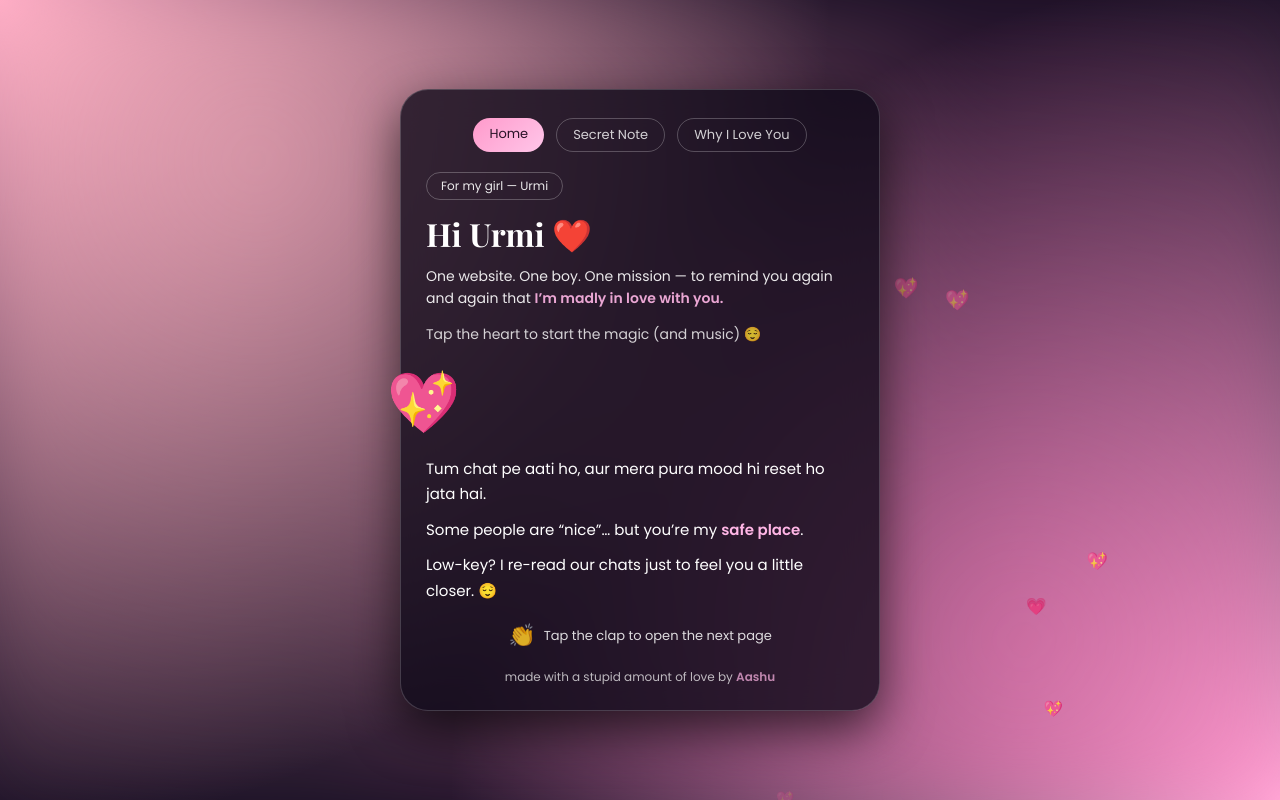
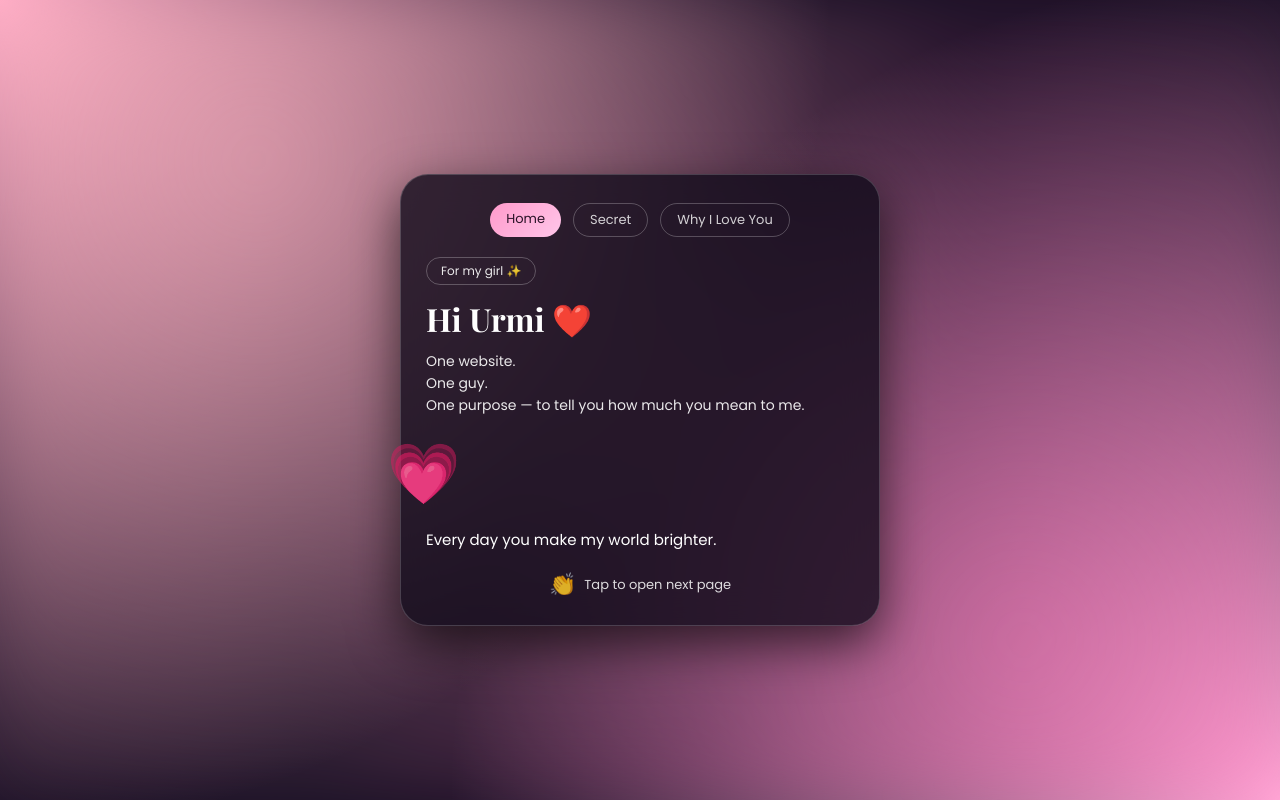
Before and after one commit to aashuie/urmie, a plain HTML site: page index.html in a window 1280 px wide. Drawn offline with nearby package versions, Linux system fonts and the light colour scheme.

Commit message:
Update index.html

```diff
--- a/index.html
+++ b/index.html
@@ -2,120 +2,46 @@
 <html lang="en">
 <head>
     <meta charset="UTF-8">
+    <meta name="viewport" content="width=device-width, initial-scale=1.0">
     <title>For Urmi ❤️</title>
-    <meta name="viewport" content="width=device-width, initial-scale=1">
     <link rel="stylesheet" href="style.css">
 </head>
 <body>
 
-<div class="hearts-area"></div>
+<div class="card">
 
-<div id="loader" class="loader">
-    <div class="loader-title">For Urmi ❤️</div>
-    <div class="loader-sub">Loading extra pyaar just for you…</div>
-</div>
-
-<div class="card">
     <nav class="nav">
         <a href="index.html" class="active">Home</a>
-        <a href="secret.html">Secret Note</a>
+        <a href="secret.html">Secret</a>
         <a href="reasons.html">Why I Love You</a>
     </nav>
 
-    <div class="tag">For my girl — Urmi</div>
+    <div class="tag">For my girl ✨</div>
 
     <h1>Hi Urmi ❤️</h1>
 
     <p class="subtitle">
-        One website. One boy. One mission —
-        to remind you again and again that
-        <span class="highlight">I’m madly in love with you.</span>
+        One website.<br>
+        One guy.<br>
+        One purpose — to tell you how much you mean to me.
     </p>
 
-    <p class="subtitle" style="margin-top:-6px; opacity:0.8;">
-        Tap the heart to start the magic (and music) 😌
-    </p>
+    <div class="heart" onclick="goSecret()">💗</div>
 
-    <div class="heart" onclick="openPopup()">💖</div>
+    <p class="line">Every day you make my world brighter.</p>
 
-    <p class="line">Tum chat pe aati ho, aur mera pura mood hi reset ho jata hai.</p>
-    <p class="line">Some people are “nice”… but you’re my <span class="highlight">safe place</span>.</p>
-    <p class="line">Low-key? I re-read our chats just to feel you a little closer. 😌</p>
-
-    <div class="next-row" onclick="goNextFromHome()">
+    <div class="next-row" onclick="goSecret()">
         <span class="clap">👏</span>
-        <span>Tap the clap to open the next page</span>
+        <span class="open-text">Tap to open next page</span>
     </div>
 
-    <div class="footer">
-        made with a stupid amount of love by
-        <span class="highlight">Aashu</span>
-    </div>
 </div>
 
-<!-- Popup -->
-<div class="overlay" id="lovePopup">
-    <div class="popup-card">
-        <div class="popup-title">A small truth 😳❤️</div>
+<script>
+function goSecret() {
+    window.location.href = "secret.html";
+}
+</script>
 
-        <p class="popup-line">You’re not just “my gf”.</p>
-        <p class="popup-line">You’re my <span class="highlight">favourite notification</span>,</p>
-        <p class="popup-line">my <span class="highlight">daily crush</span>,</p>
-        <p class="popup-line">and my <span class="highlight">future comfort person</span>.</p>
-
-        <div class="btn-row">
-            <button class="btn" onclick="closePopup()">Aww 😳</button>
-            <button class="btn" onclick="closePopup()">I love you too 💗</button>
-        </div>
-    </div>
-</div>
-
-<!-- Background music (upload your own file named music.mp3) -->
-<audio id="bg-music" src="music.mp3" loop></audio>
-
-<script>
-    // loader + hearts
-    function startHearts() {
-        const area = document.querySelector('.hearts-area');
-        if (!area) return;
-        setInterval(() => {
-            const span = document.createElement('span');
-            span.className = 'floating-heart';
-            span.textContent = Math.random() > 0.4 ? '💖' : '💗';
-            span.style.left = Math.random() * 100 + '%';
-            span.style.animationDuration = (4 + Math.random() * 4) + 's';
-            area.appendChild(span);
-            setTimeout(() => span.remove(), 8000);
-        }, 700);
-    }
-
-    window.addEventListener('load', () => {
-        startHearts();
-        const loader = document.getElementById('loader');
-        setTimeout(() => loader.classList.add('hide'), 1200);
-    });
-
-    // popup + music
-    const music = document.getElementById('bg-music');
-
-    function playMusic() {
-        if (music) {
-            music.play().catch(() => {});
-        }
-    }
-
-    function openPopup() {
-        document.getElementById('lovePopup').classList.add('show');
-        playMusic();
-    }
-    function closePopup() {
-        document.getElementById('lovePopup').classList.remove('show');
-    }
-
-    // clap → next page
-    function goNextFromHome() {
-        window.location.href = 'secret.html';
-    }
-</script>
 </body>
 </html>
```
